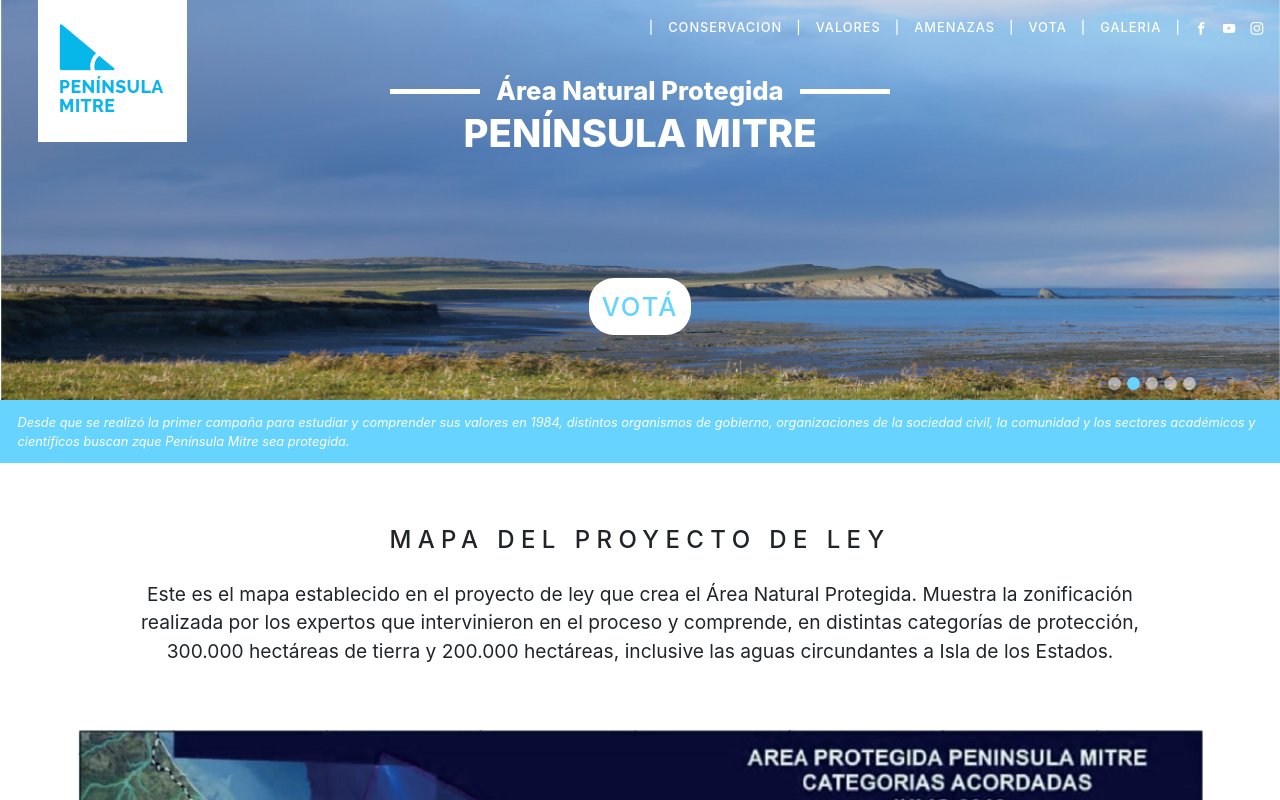
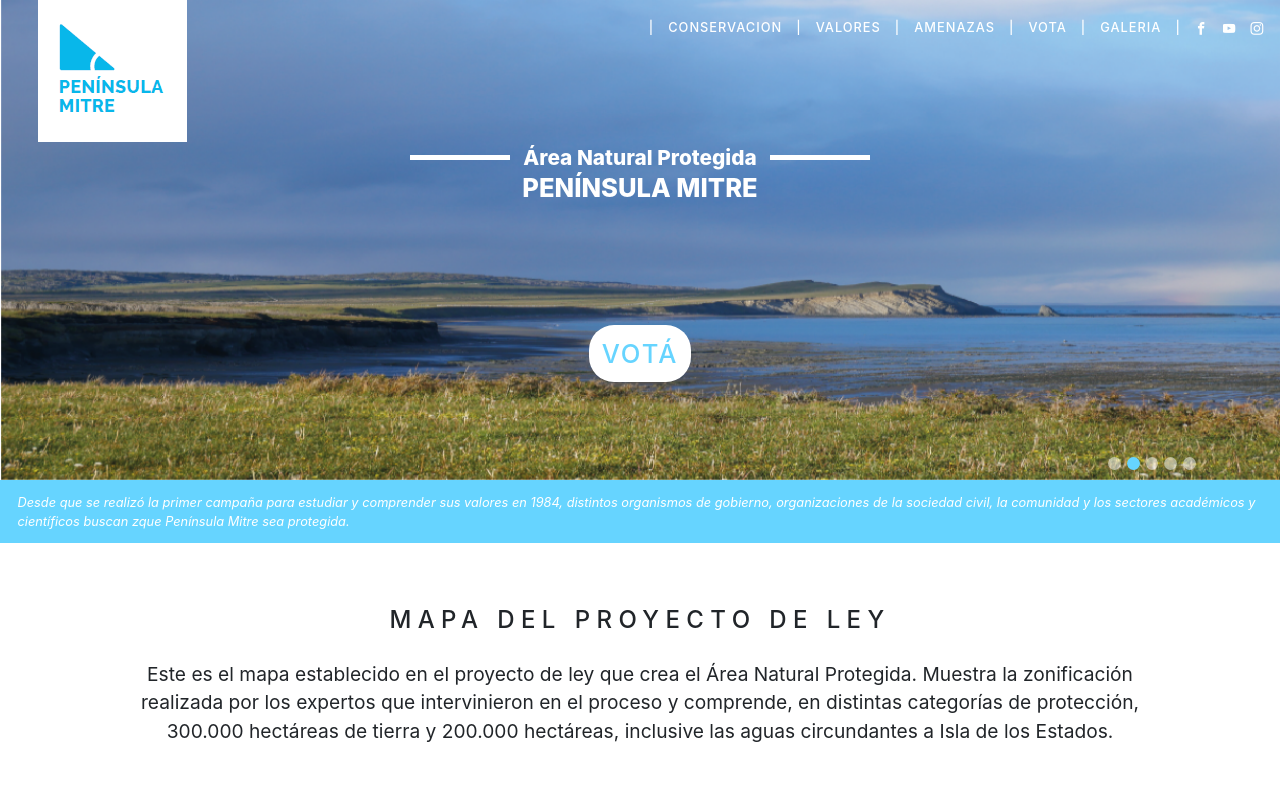
Before and after one commit to matva92/Peninsula-Mitre, a plain HTML site: page index.html in a window 1280 px wide. Drawn offline with nearby package versions, Linux system fonts and the light colour scheme; no server answers; files whose address does not match are found by name.

Commit message:
altura carrousel

```diff
--- a/public/css/styles.css
+++ b/public/css/styles.css
@@ -9,13 +9,15 @@ body {
 }
 
 .carousel-item.a {
-    max-height: 400px;
+    /* max-height: 800px; */
+    height: 60vh;
 }
 
 .carousel-item.a img {
-    /* position: relative; */
     top: -300px;
     left: 0;
+    height: 100%;
+    width: 100%;
 }
 
 
@@ -33,12 +35,13 @@ body {
 }
 
 .titulo h1 {
-    font-size: 3vw;
+    font-size: 1.6rem;
     font-weight: 800;
 }
 
 .titulo span {
-    font-size: 2vw;
+    margin-top: 30px;
+    font-size: 1.3rem;
     font-weight: 800;
 }
 
```
